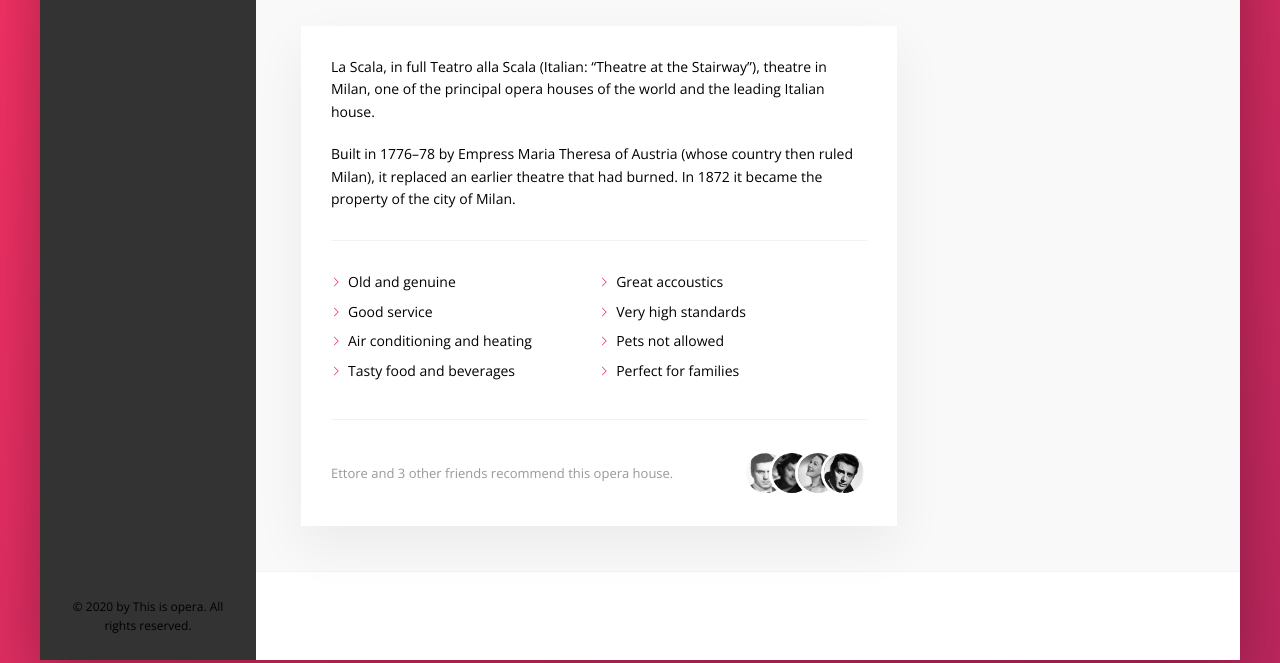
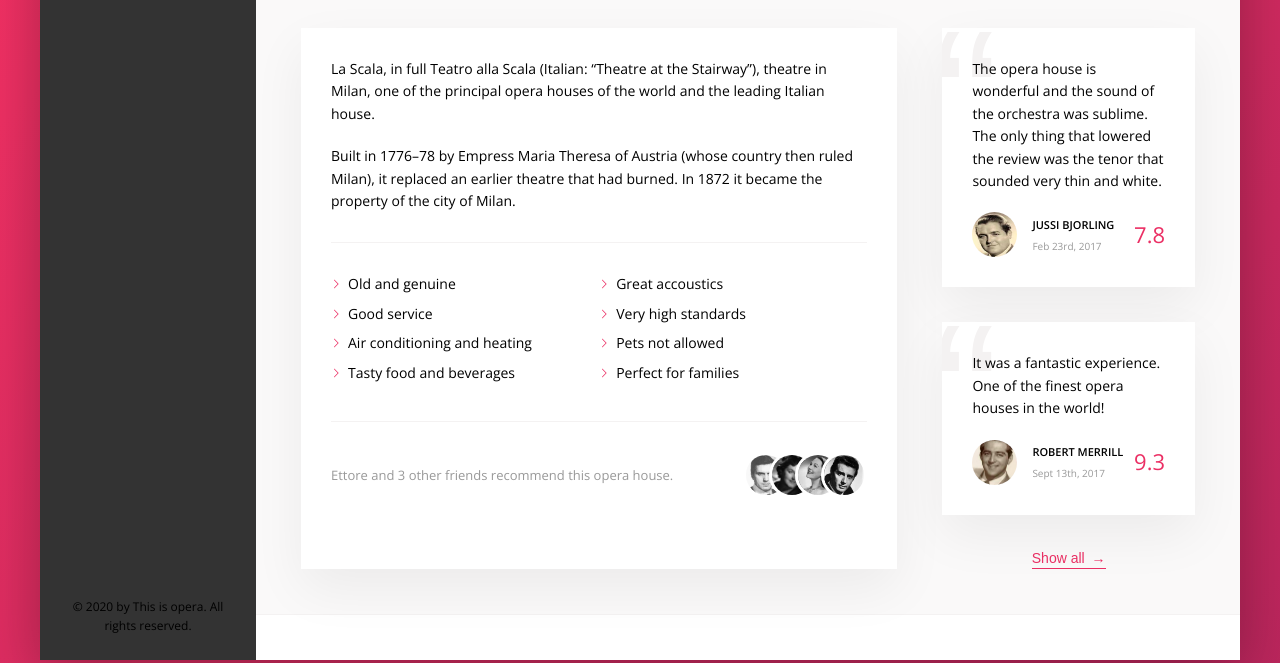
Before and after one commit to perhegg/css-flexbox, a website: page index.html in a window 1280 px wide. Shown: the part 414-1077 px from the top of the page. Drawn offline with nearby package versions, Linux system fonts and the light colour scheme.

Commit message:
add review section

```diff
--- a/index.html
+++ b/index.html
@@ -166,6 +166,38 @@
                                 </div>
                             </div>
                         </div>
+
+                        <div class="user-reviews">
+                            <figure class="review">
+                                <blockquote class="review__text">
+                                    The opera house is wonderful and the sound of the orchestra was sublime. The only thing that lowered the review was the tenor that sounded very thin and white.
+                                </blockquote>
+                                <figcaption class="review__user">
+                                    <img src="img/user-1b.png" alt="User 1" class="review__photo">
+                                    <div class="review__user-box">
+                                        <p class="review__user-name">Jussi Bjorling</p>
+                                        <p class="review__user-date">Feb 23rd, 2017</p>
+                                    </div>
+                                    <div class="review__rating">7.8</div>
+                                </figcaption>
+                            </figure>
+
+                            <figure class="review">
+                                <blockquote class="review__text">
+                                    It was a fantastic experience. One of the finest opera houses in the world!
+                                </blockquote>
+                                <figcaption class="review__user">
+                                    <img src="img/user-1.png" alt="User 1" class="review__photo">
+                                    <div class="review__user-box">
+                                        <p class="review__user-name">Robert Merrill</p>
+                                        <p class="review__user-date">Sept 13th, 2017</p>
+                                    </div>
+                                    <div class="review__rating">9.3</div>
+                                </figcaption>
+                            </figure>
+
+                            <button class="btn-inline">Show all <span>&rarr;</span></button>
+                        </div>
                     </div>
                 </main>
             </div>
--- a/sass/_components.scss
+++ b/sass/_components.scss
@@ -204,6 +204,7 @@
 
     &__photo {
         width: 100%;
+        height: 100%;
         display: block;
     }
 }
@@ -399,3 +400,65 @@
         }
     }
 }
+
+// REVIEWS
+.review {
+    background-color: #fff;
+    box-shadow: var(--shadow-light);
+    padding: 3rem;
+    margin-bottom: 3.5rem;
+    position: relative;
+    overflow: hidden;
+
+    &__text {
+        margin-bottom: 2rem;
+        z-index: 10;
+        position: relative;
+    }
+
+    &__user {
+        display: flex;
+        align-items: center;
+    }
+
+    &__photo {
+        height: 4.5rem;
+        width: 4.5rem;
+        border-radius: 50%;
+        margin-right: 1.5rem;
+    }
+
+    &__user-box {
+        margin-right: auto;
+    }
+
+    &__user-name {
+        font-size: 1.1rem;
+        font-weight: 600;
+        text-transform: uppercase;
+        margin-bottom: .4rem;
+    }
+
+    &__user-date {
+        font-size: 1rem;
+        color: var(--color-grey-dark-3);
+    }
+
+    &__rating {
+        color: var(--color-primary);
+        font-size: 2.2rem;
+        font-weight: 300;
+    }
+
+    &::before {
+        content: "\201C";
+        position: absolute;
+        top: -2.75rem;
+        left: -1rem;
+        line-height: 1;
+        font-size: 20rem;
+        color: var(--color-grey-light-2);
+        font-family: sans-serif;
+        z-index: 1;
+    }
+}
--- a/sass/_layout.scss
+++ b/sass/_layout.scss
@@ -51,3 +51,11 @@
     flex: 0 0 60%;
     margin-right: 4.5rem;
 }
+
+.user-reviews {
+    flex: 1;
+
+    display: flex;
+    flex-direction: column;
+    align-items: center;
+}
```
Also changed, not shown: css/style.css, img/SVG/aircraft-take-off.svg (deleted), img/SVG/bookmark.svg (deleted), img/SVG/chat.svg (deleted), img/SVG/chevron-thin-right.svg (deleted), img/SVG/home.svg (deleted), img/SVG/key.svg (deleted), img/SVG/location-pin.svg (deleted), img/SVG/magnifying-glass.svg (deleted), img/SVG/map.svg (deleted), img/SVG/star.svg (deleted), img/opera-1.png, img/opera-2.png, img/opera-3.png, 2 more files.
